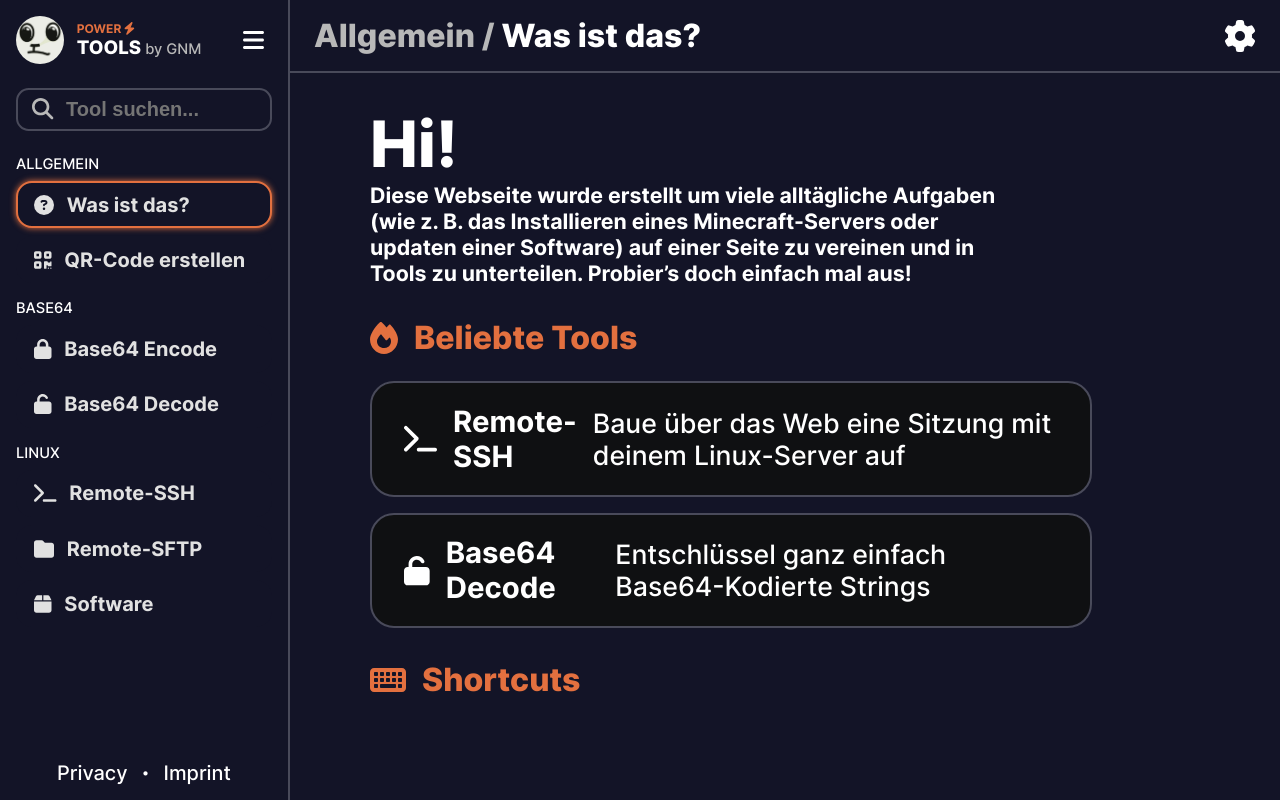
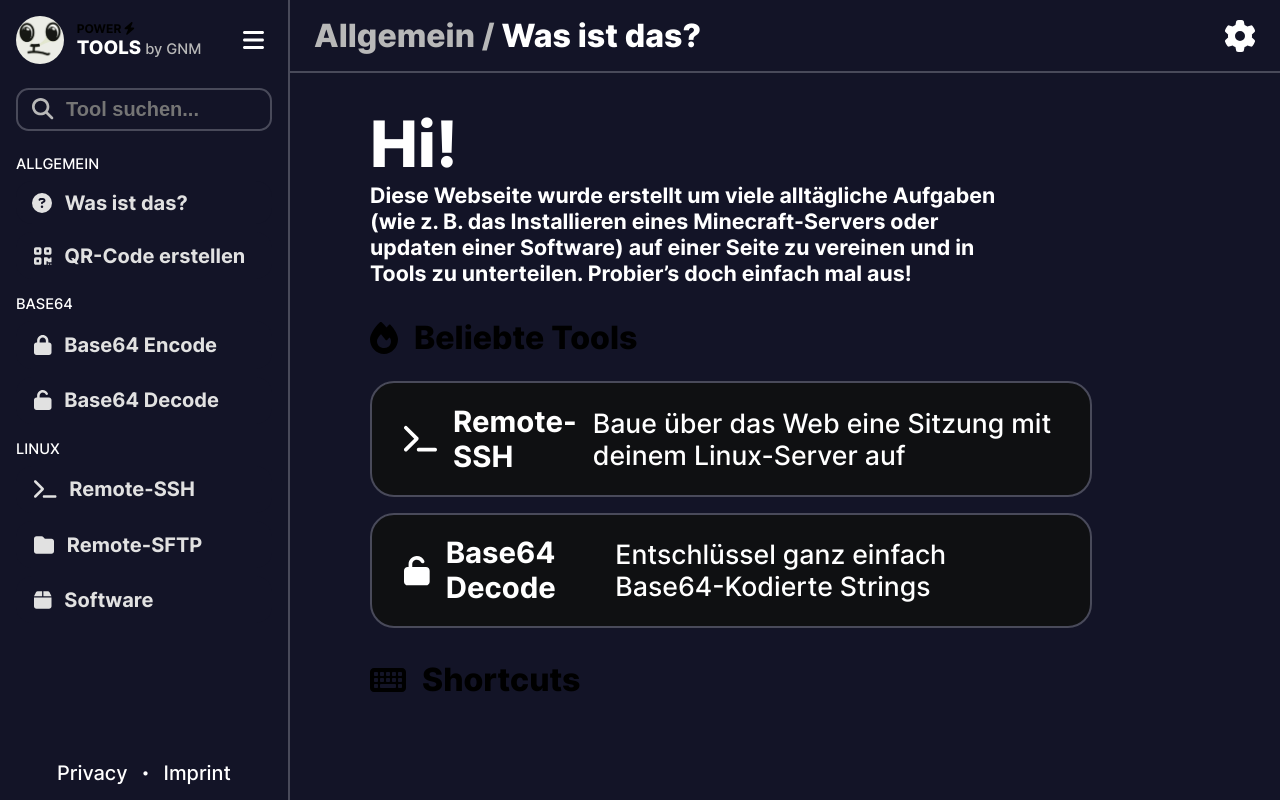
Before and after one commit to gnmyt/PowerTools, a React (Vite) app in the folder client/: page / in a window 1280 px wide. Built offline with nearby package versions, Linux system fonts and the light colour scheme.

Commit message:
Made the primary color use the --primary variable

```diff
--- a/client/src/common/styles/_colors.sass
+++ b/client/src/common/styles/_colors.sass
@@ -1,6 +1,6 @@
 $background: #131427
 
-$primary: #E3703F
+$primary: var(--primary)
 $red: #E33F3F
 $green: #3fe34d
 
```
